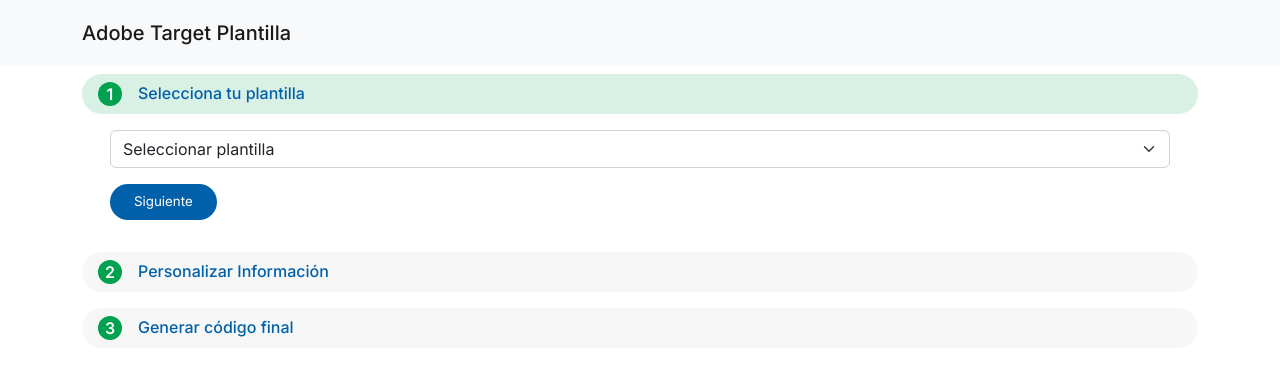
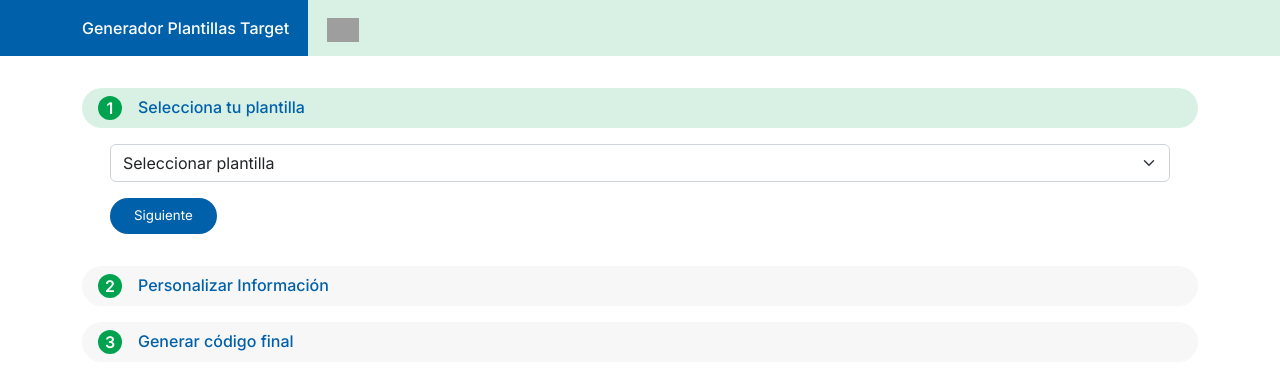
Before and after one commit to cande-az/adobe-template-generator, a React (Create React App) app: page / in a window 1280 px wide. Shown: the top 392 px of the page. Built offline with nearby package versions, Linux system fonts and the light colour scheme; grey boxes are pictures that could not be loaded.

Commit message:
header update

```diff
--- a/src/App.tsx
+++ b/src/App.tsx
@@ -21,11 +21,22 @@
   };
   return (
     <div className="App">
-      <nav id="header-component" className="navbar bg-light py-3">
-        <div className="container">
-          <span className="navbar-brand mb-0 h1">Adobe Target Plantilla</span>
+      <nav id="header-component" className=" header-component">
+        <div className="container header-container">
+          <div className=" left-container">
+            <span className="navbar-brand mb-0 h1">
+              Generador Plantillas Target
+            </span>
+          </div>
+          <div className=" right-container">
+            <img
+              src="https://upload.wikimedia.org/wikipedia/commons/thumb/c/ca/Interbank_logo.svg/2560px-Interbank_logo.svg.png"
+              alt=""
+            />
+          </div>
         </div>
       </nav>
+      <section className="my-4">
         <section
           id="step-one"
           className={`step-container container py-2 ${
@@ -38,7 +49,7 @@
           </div>
           {currentStep === 1 ? <StepOne /> : null}
         </section>
-      <div
+        <section
           id="step-two"
           className={`step-container container py-2 ${
             currentStep === 2 ? "active" : ""
@@ -60,8 +71,8 @@
             ) : null}
           </div>
           {currentStep === 2 ? <StepTwo /> : null}
-      </div>
-      <div
+        </section>
+        <section
           id="step-result"
           className={`step-container container py-2 ${
             currentStep === 3 ? "active" : ""
@@ -82,7 +93,8 @@
             ) : null}
           </div>
           {currentStep === 3 && renderResult ? <StepResult /> : null}
-      </div>
+        </section>
+      </section>
       {currentStep === 3 ? (
         <div className="container d-flex justify-content-end">
           <button className="btn-alert" onClick={() => handleOnRestart()}>
--- a/src/styles/global.scss
+++ b/src/styles/global.scss
@@ -44,6 +44,32 @@
 }
 
 .App {
+  .header-component {
+    background: rgb(0,96,169);
+    background: linear-gradient(90deg, rgba(0,96,169,1) 0%, rgba(0,96,169,1) 50%, rgba(217,241,229,1) 50%, rgba(217,241,229,1) 100%);
+    height: 3.5rem;
+    .header-container {
+      display: flex;
+      height: 100%;
+      align-items: center;
+    justify-content: flex-start;
+      .right-container {
+        height: 100%;
+        padding: 1rem 0;
+        background-color: $cta;
+        width: 100%;
+        padding-left: 1.2rem;
+        img {
+          height: 100%;
+          width: auto;
+        }
+      }
+       .left-container {
+        padding-right: 1.2rem;
+        color:white;
+      }
+    }
+  }
   .step-container {
     &.active {
       .step-header {
```
Lines whose indentation alone changed are shown as unchanged.
